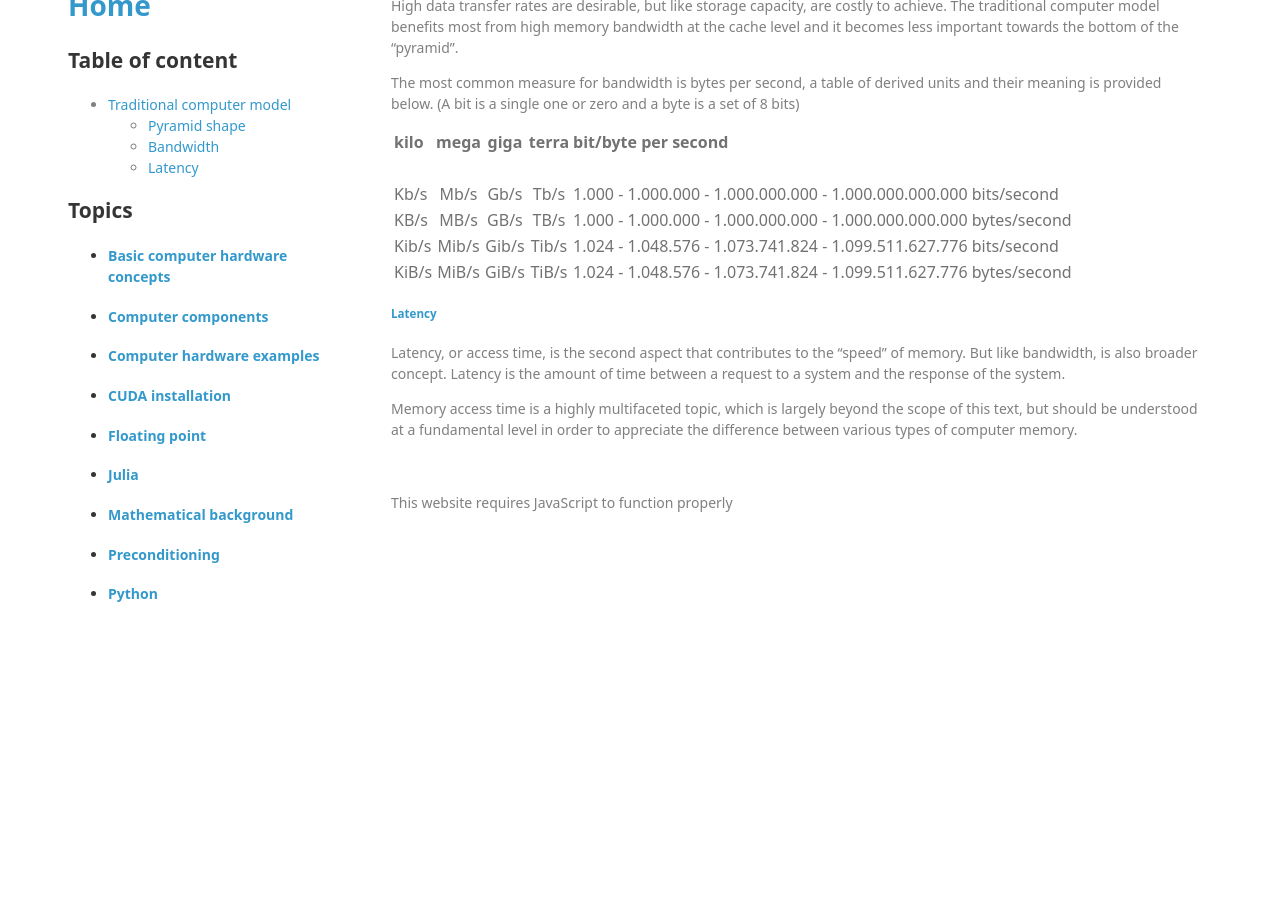
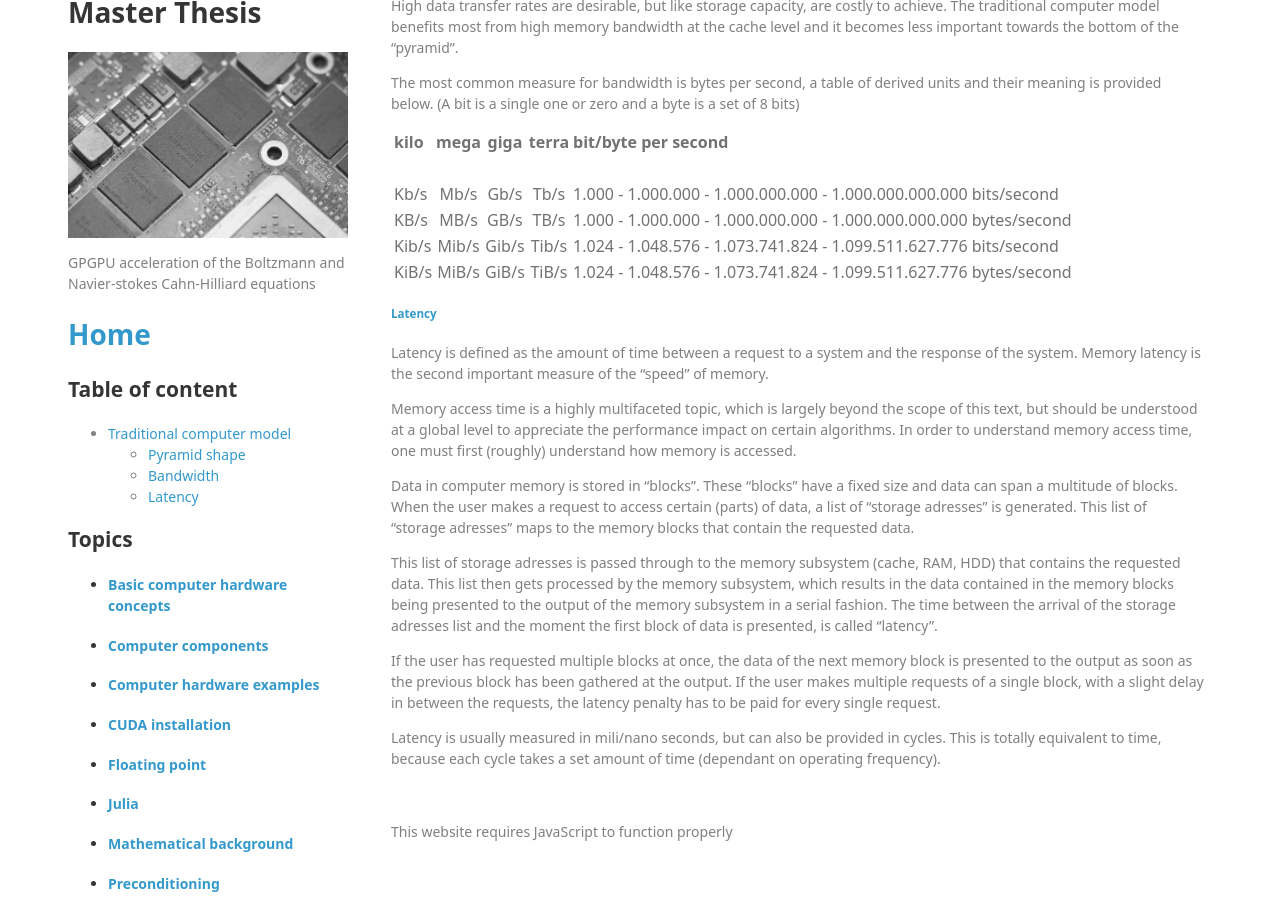
Before and after one commit to lucasbekker/lucasbekker.github.io, a Jekyll site: the page built from _sections/Basic_computer_hardware_concepts.md, in a window 1280 px wide and 900 px high, scrolled down 1010 px. Built offline with Jekyll 4.4.1, drawn with Linux system fonts in a browser that asks for light colours; nearby versions of some CDN libraries; before the commit the page ends 1581 px from its top, so only the background shows below that.

Commit message:
Finished piece on memory latency

```diff
--- a/_sections/Basic_computer_hardware_concepts.md
+++ b/_sections/Basic_computer_hardware_concepts.md
@@ -33,6 +33,14 @@
 
 ##### [Latency](https://en.wikipedia.org/wiki/Latency_%28engineering%29)
 
-Latency, or access time, is the second aspect that contributes to the "speed" of memory. But like bandwidth, is also broader concept. Latency is the amount of time between a request to a system and the response of the system.
+Latency is defined as the amount of time between a request to a system and the response of the system. Memory latency is the second important measure of the "speed" of memory.
 
-Memory access time is a highly multifaceted topic, which is largely beyond the scope of this text, but should be understood at a fundamental level in order to appreciate the difference between various types of computer memory.
+Memory access time is a highly multifaceted topic, which is largely beyond the scope of this text, but should be understood at a global level to appreciate the performance impact on certain algorithms. In order to understand memory access time, one must first (roughly) understand how memory is accessed.
+
+Data in computer memory is stored in "blocks". These "blocks" have a fixed size and data can span a multitude of blocks. When the user makes a request to access certain (parts) of data, a list of "storage adresses" is generated. This list of "storage adresses" maps to the memory blocks that contain the requested data.
+
+This list of storage adresses is passed through to the memory subsystem (cache, RAM, HDD) that contains the requested data. This list then gets processed by the memory subsystem, which results in the data contained in the memory blocks being presented to the output of the memory subsystem in a serial fashion. The time between the arrival of the storage adresses list and the moment the first block of data is presented, is called "latency".
+
+If the user has requested multiple blocks at once, the data of the next memory block is presented to the output as soon as the previous block has been gathered at the output. If the user makes multiple requests of a single block, with a slight delay in between the requests, the latency penalty has to be paid for every single request.
+
+Latency is usually measured in mili/nano seconds, but can also be provided in cycles. This is totally equivalent to time, because each cycle takes a set amount of time (dependant on operating frequency).
```
